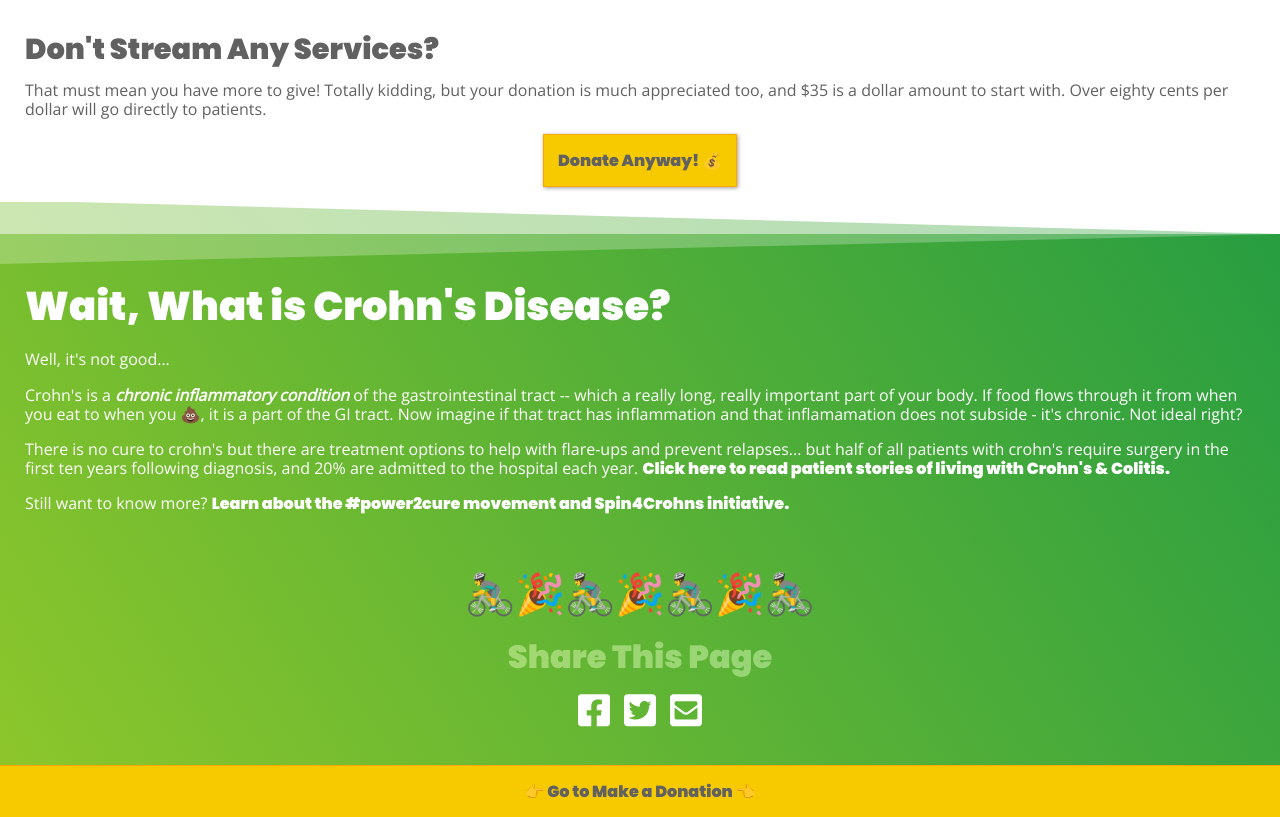
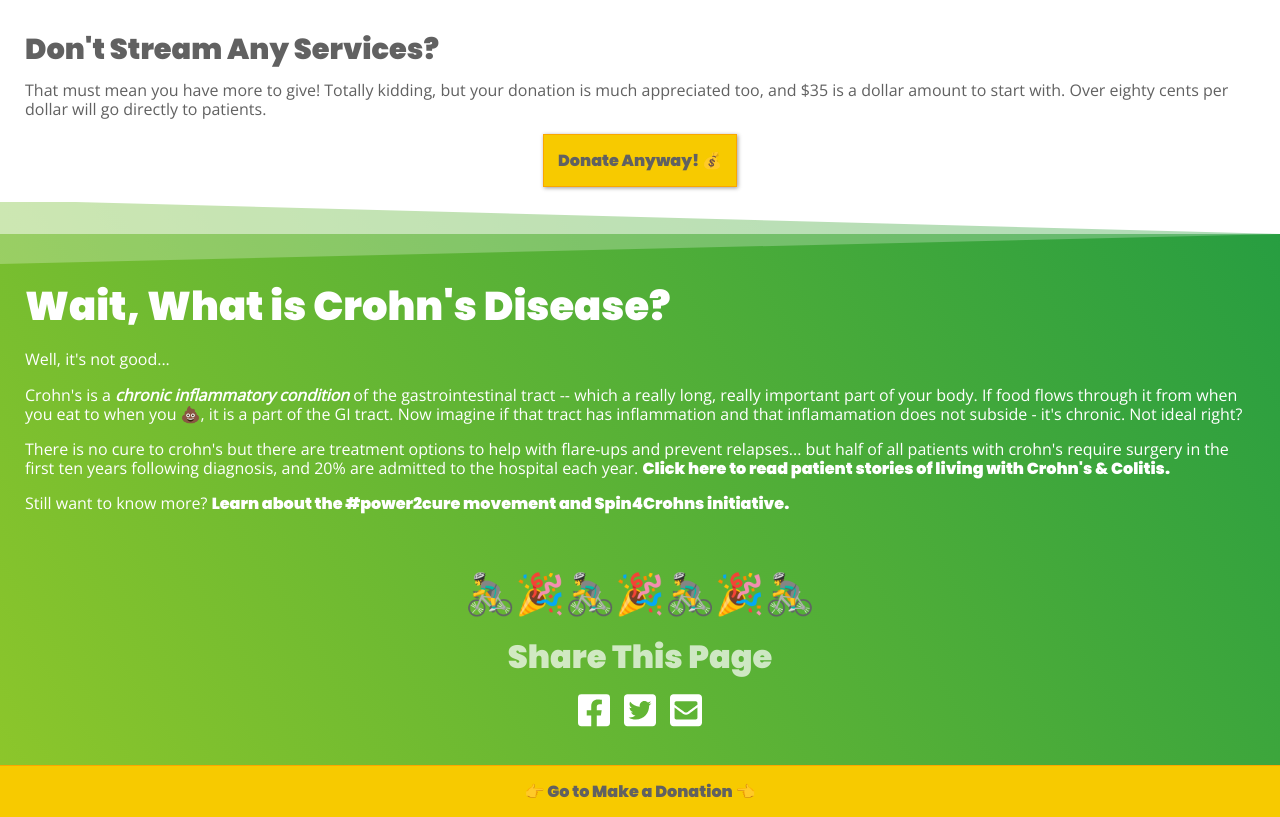
Before and after one commit to krosenk729/spin4crohns, a website: page index.html in a window 1280 px wide. Shown: the part 1441-2258 px from the top of the page. Drawn offline with nearby package versions, Linux system fonts and the light colour scheme.

Commit message:
small fixes

```diff
--- a/assets/style.scss
+++ b/assets/style.scss
@@ -46,6 +46,10 @@ h1, .h1 {
 
 h2, .h2 {
 	font-size: 2.5rem;
+	// ghetto fix for emoji size on mobile
+	@media screen and (max-width: 400px) {
+		font-size: 2.1rem;
+	}
 }
 
 h3, .h3 {
@@ -370,7 +374,7 @@ $c-toggle-on-2: $c-green-1;
 	padding-bottom: 2em;
 
 	h3 {
-		mix-blend-mode: soft-light;
+		opacity: .7;
 	}
 
 	&__share {
```
Also changed, not shown: assets/style.css, 1 other file.
